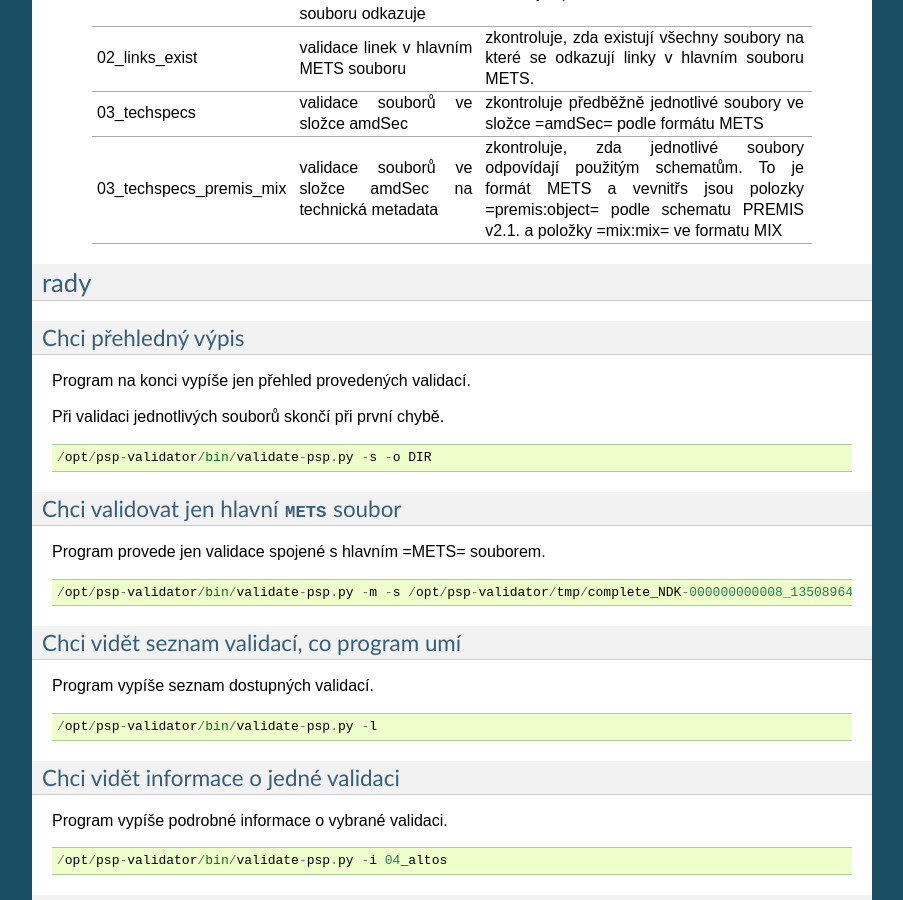
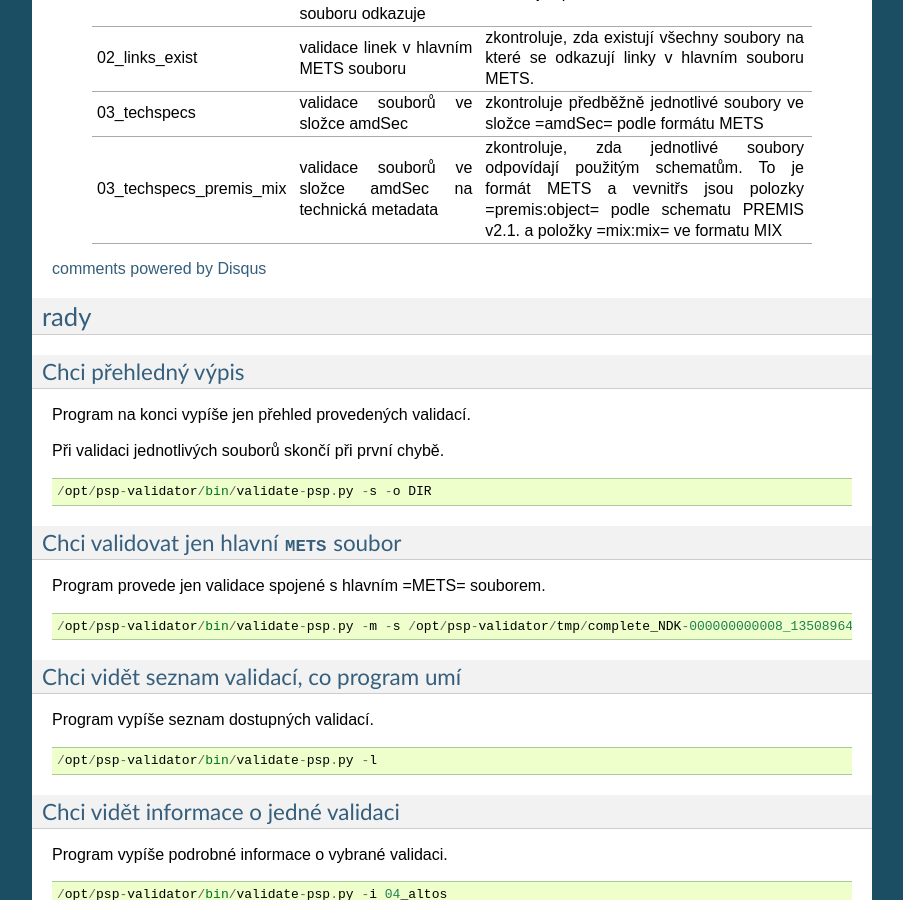
Before and after one commit to zabak/psp-validator, a Sphinx documentation site: the page built from docs/index.rst, in a window 1280 px wide and 900 px high, scrolled down 4248 px. Shown: the whole window, without its empty margins (198-1101 px from the left). Built offline with Sphinx 7.4.7, drawn with Linux system fonts in a browser that asks for light colours; comment, search, counter and statistics services are not loaded; some of the changed lines change nothing that is shown.

Commit message:
doplnil jsem disqus.com do dokumentace.

```diff
--- a/docs/index.rst
+++ b/docs/index.rst
@@ -218,6 +218,23 @@
   |                         |                                                                                 | To je formát METS a vevnitřs jsou polozky =premis:object= podle schematu PREMIS v2.1. a položky =mix:mix= ve formatu MIX |
   +-------------------------+---------------------------------------------------------------------------------+--------------------------------------------------------------------------------------------------------------------------+
 
+.. raw:: html
+
+      <div id="disqus_thread"></div>
+        <script type="text/javascript">
+            /* * * CONFIGURATION VARIABLES: EDIT BEFORE PASTING INTO YOUR WEBPAGE * * */
+            var disqus_shortname = 'pspvalidator'; // required: replace example with your forum shortname
+
+            /* * * DON'T EDIT BELOW THIS LINE * * */
+            (function() {
+                var dsq = document.createElement('script'); dsq.type = 'text/javascript'; dsq.async = true;
+                dsq.src = 'http://' + disqus_shortname + '.disqus.com/embed.js';
+                (document.getElementsByTagName('head')[0] || document.getElementsByTagName('body')[0]).appendChild(dsq);
+            })();
+        </script>
+        <noscript>Please enable JavaScript to view the <a href="http://disqus.com/?ref_noscript">comments powered by Disqus.</a></noscript>
+        <a href="http://disqus.com" class="dsq-brlink">comments powered by <span class="logo-disqus">Disqus</span></a>
+
 
 rady
 ----
```
Also changed, not shown: 5 other files.
